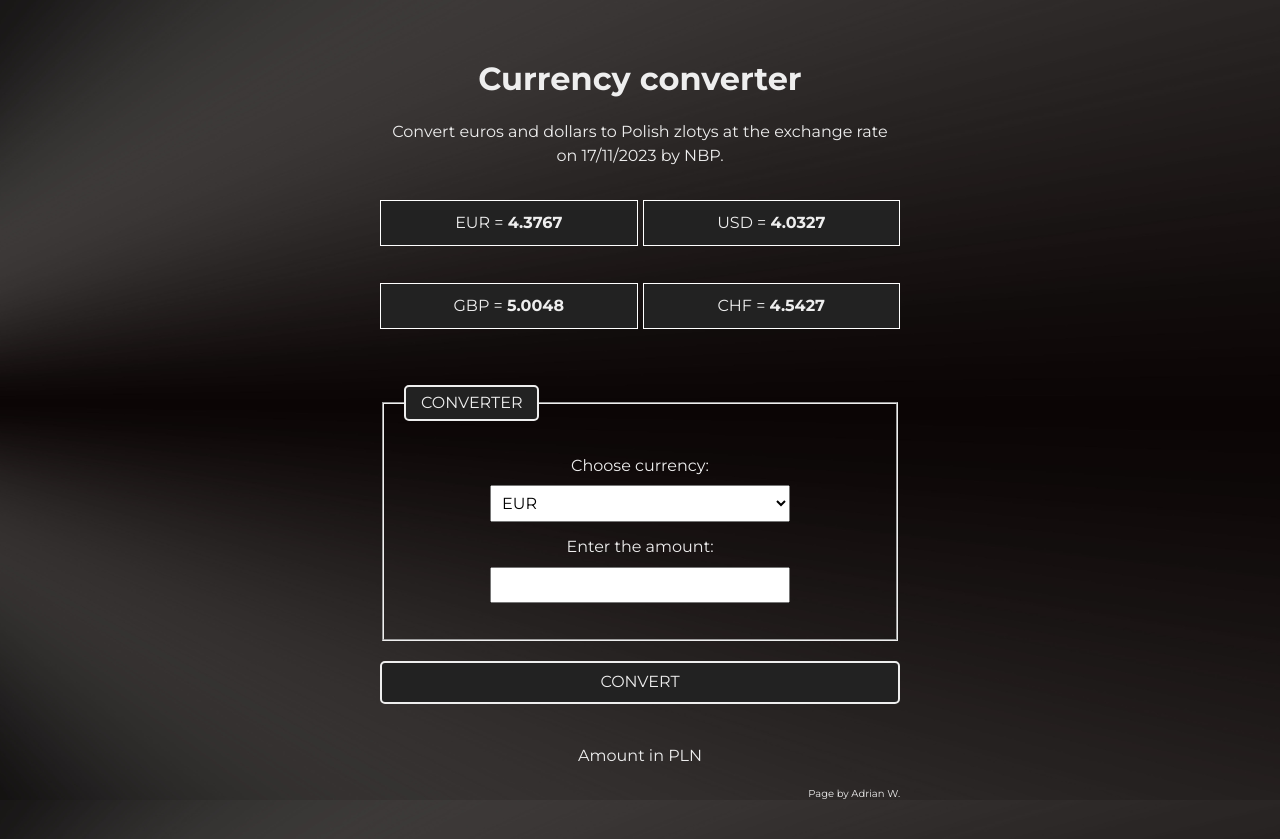
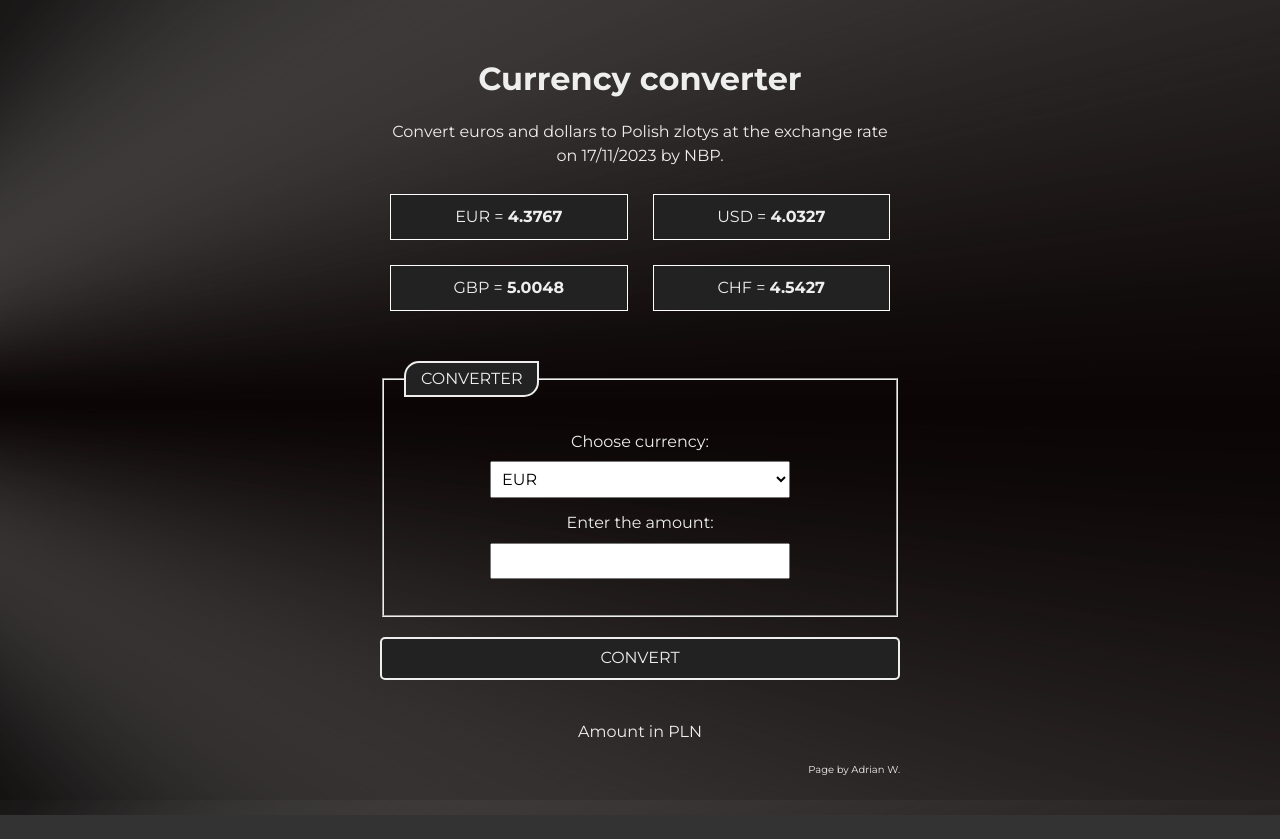
Before and after one commit to Adrode/currency-converter-react, a React (Create React App) app: page / in a window 1280 px wide. After the commit the page ends 815 px from the top, so only its background shows below. Built offline with nearby package versions, Linux system fonts and the light colour scheme.

Commit message:
changed Form and GridContainer border styling

```diff
--- a/src/Form/style.css
+++ b/src/Form/style.css
@@ -9,7 +9,7 @@
 
 .form__legend {
     border: 2px solid #eee;
-    border-radius: 5px;
+    border-radius: 15px 0px;
     background-color: #222;
     padding: 7px 15px;
     text-transform: uppercase;
--- a/src/GridContainer/style.css
+++ b/src/GridContainer/style.css
@@ -8,6 +8,7 @@
     text-align: center;
     line-height: 1.5;
     border: 1px solid white;
-    padding: 10px;
+    padding: 10px 0px;
+    margin: 10px;
     background-color: #222;
 }
```
